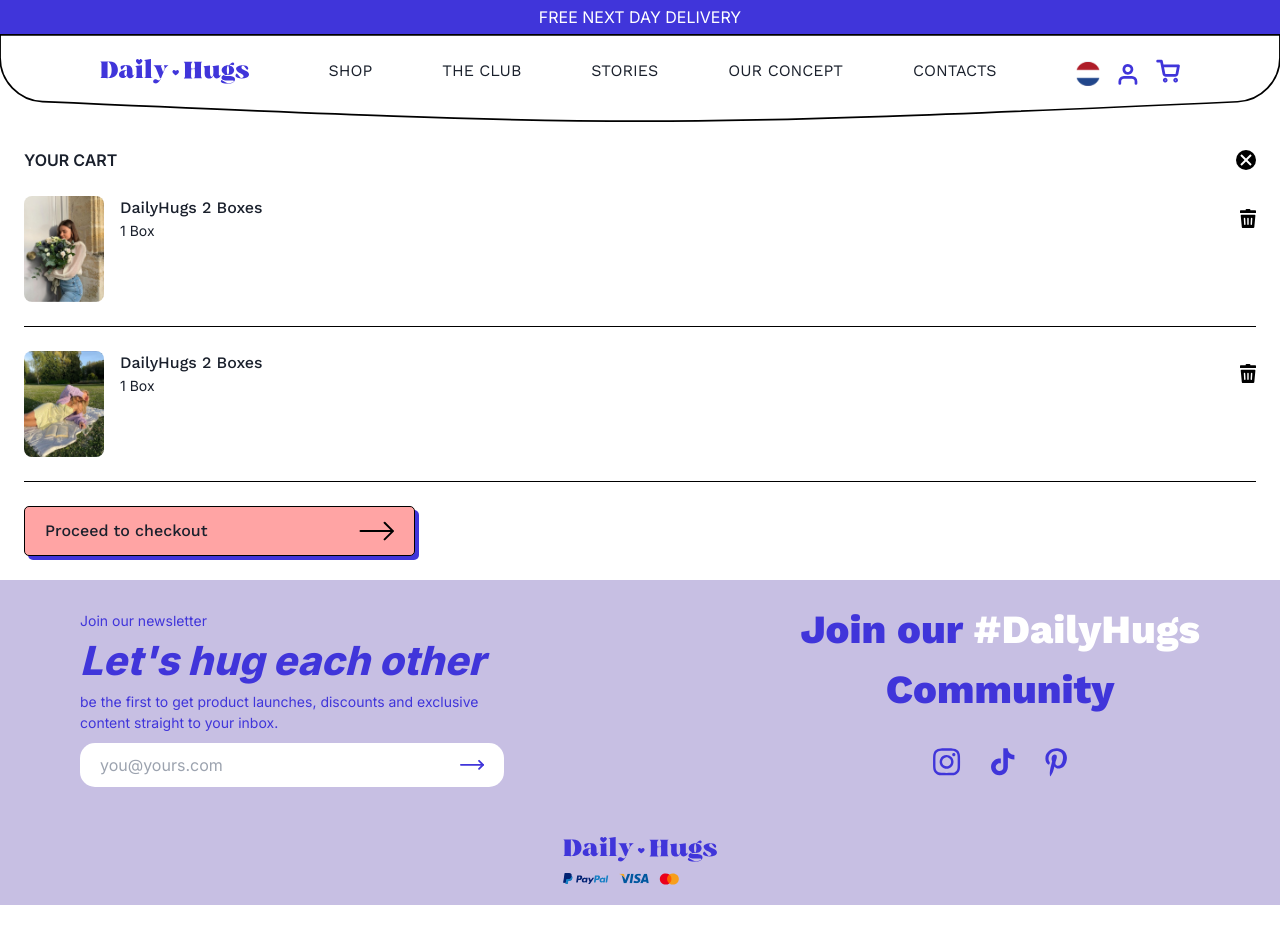
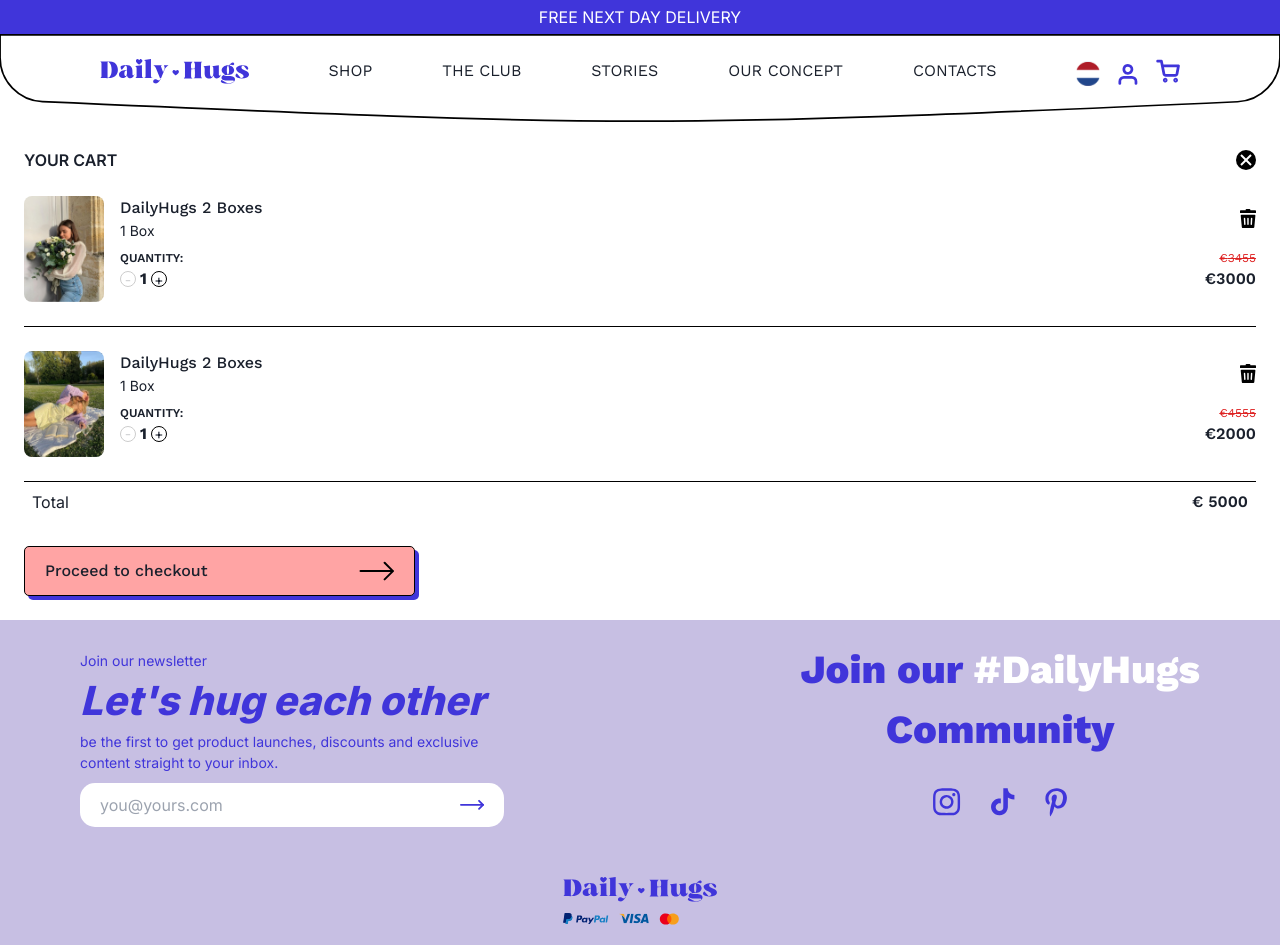
Before and after one commit to mdemon00/daily-hugs-dev, a Next.js app: page /cart in a window 1280 px wide. Before the commit the page ends 905 px from the top, so only its background shows below. Built offline with nearby package versions, Linux system fonts and the light colour scheme.

Commit message:
fiewofewoi

```diff
--- a/app/cart/page.js
+++ b/app/cart/page.js
@@ -111,7 +111,7 @@
                       <Image src={"/Icons/Delete.svg"} height={16} width={16} />
                     </button>
                   </div>
-                  <div className="flex justify-between mt-2 w-full hidden">
+                  <div className="flex justify-between mt-2 w-full">
                     <div>
                       <div className="text-12 work-sans-600">QUANTITY:</div>
                       <div className="flex items-center space-x-1 text-14">
@@ -154,6 +154,18 @@
         })}
       </div>
 
+      <div className="flex justify-between p-2 mx-6">
+        <span>Total</span>
+        <span>
+          <div className="text-16 work-sans-600">
+            €{" "}
+            {updatedCartProducts?.reduce((acc, el) => {
+              return acc + Number(el.discountedPrice * el.numOfBoxes);
+            }, 0)}
+          </div>
+        </span>
+      </div>
+
       <div className="mx-6 my-6">
         <ThemeButton title={"Proceed to checkout"} onClick={handleNextStep} />
       </div>
--- a/package.json
+++ b/package.json
@@ -22,9 +22,11 @@
     "react-dom": "18.2.0",
     "react-hot-toast": "^2.4.1",
     "react-slick": "^0.29.0",
-    "slick-carousel": "^1.8.1"
+    "slick-carousel": "^1.8.1",
+    "stripe": "^14.7.0"
   },
   "devDependencies": {
+    "@types/react": "18.2.41",
     "autoprefixer": "^10.4.14",
     "postcss": "^8.4.27",
     "tailwindcss": "^3.3.3"
```
Also changed, not shown: 1 other file (tests, documents, lock files or other folders).
